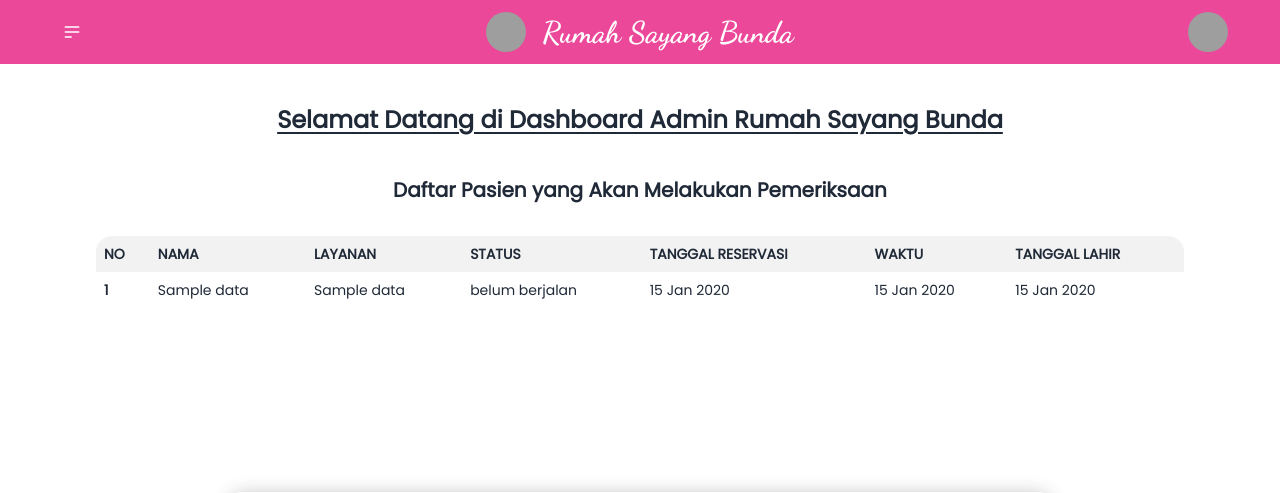
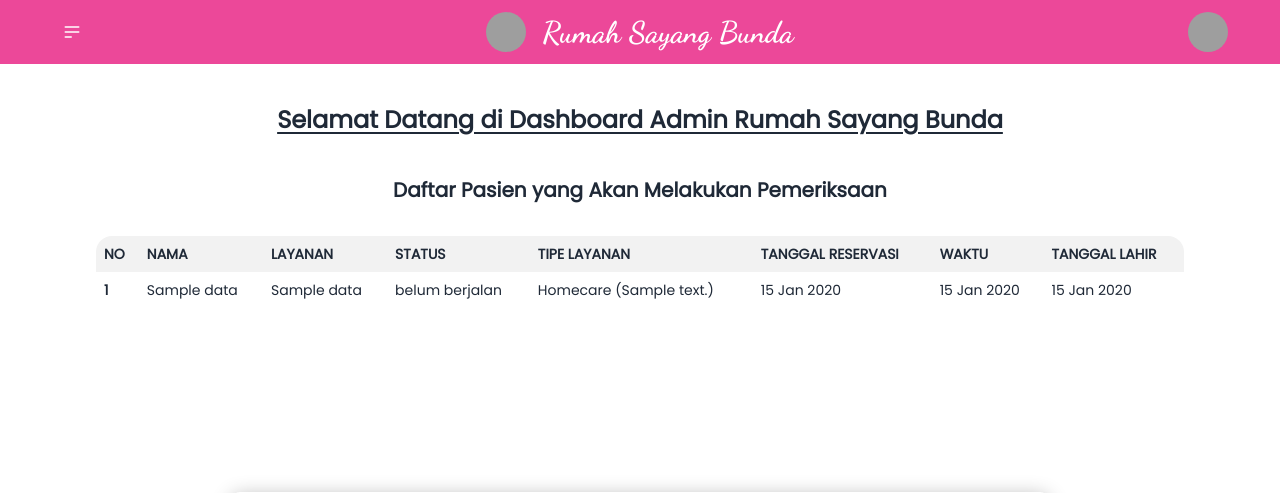
Before and after one commit to zikri124/RumahSayangBunda, a Node server app: template views/admin/dashboard.pug in a window 1280 px wide. Shown: the top 493 px of the page. Run offline with Node 20, Linux system fonts and the light colour scheme; the template is opened without the code that fills it: most values are stand-ins (such as "Sample title", 1, 10 or a date in 2020); style sheets or scripts are compiled from the project's sources; some libraries are stand-ins or nearby versions; grey boxes are pictures that could not be loaded.

Commit message:
menambahkan kolom tipe layanan pada dashboard

```diff
--- a/views/admin/dashboard.pug
+++ b/views/admin/dashboard.pug
@@ -22,6 +22,7 @@ html
               th(scope="col") Nama
               th(scope="col") Layanan
               th(scope="col") Status
+              th(scope="col") Tipe Layanan
               th(scope="col") Tanggal Reservasi
               th(scope="col") Waktu
               th(scope="col") Tanggal Lahir
@@ -36,6 +37,7 @@ html
                     td= dataServices.data.name
                     - break
                 td= dataAppointment.data.status===true? "selesai" : "belum berjalan"
+                td= dataAppointment.data.serviceCare === "klinik" ? "Datang ke Klinik" : `Homecare (${dataAppointment.data.address})`
                 td= dataAppointment.data.date
                 td= dataAppointment.data.time
                 td= dataAppointment.data.dateOfBirth
```
